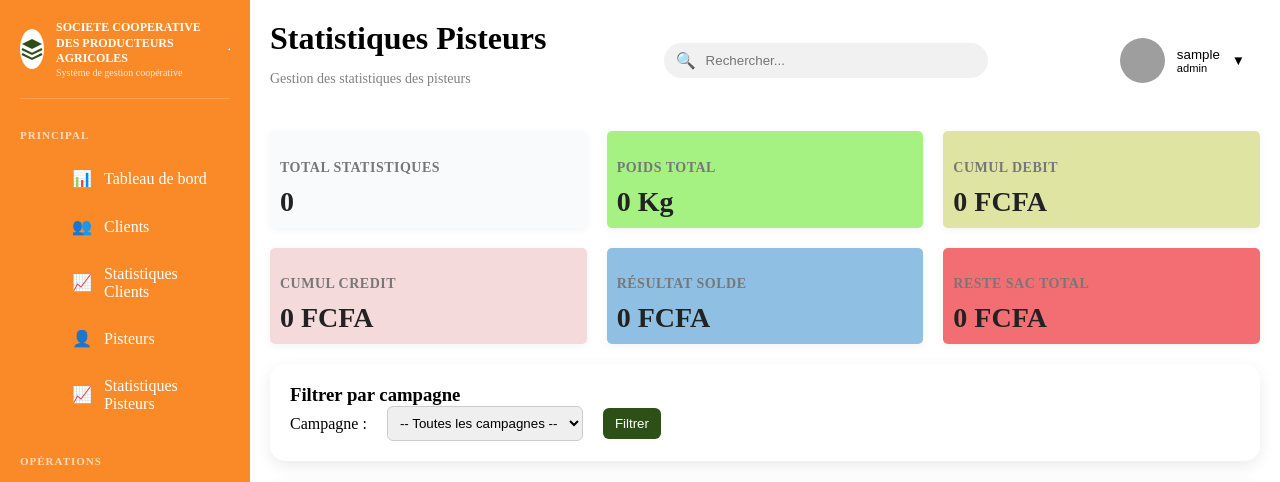
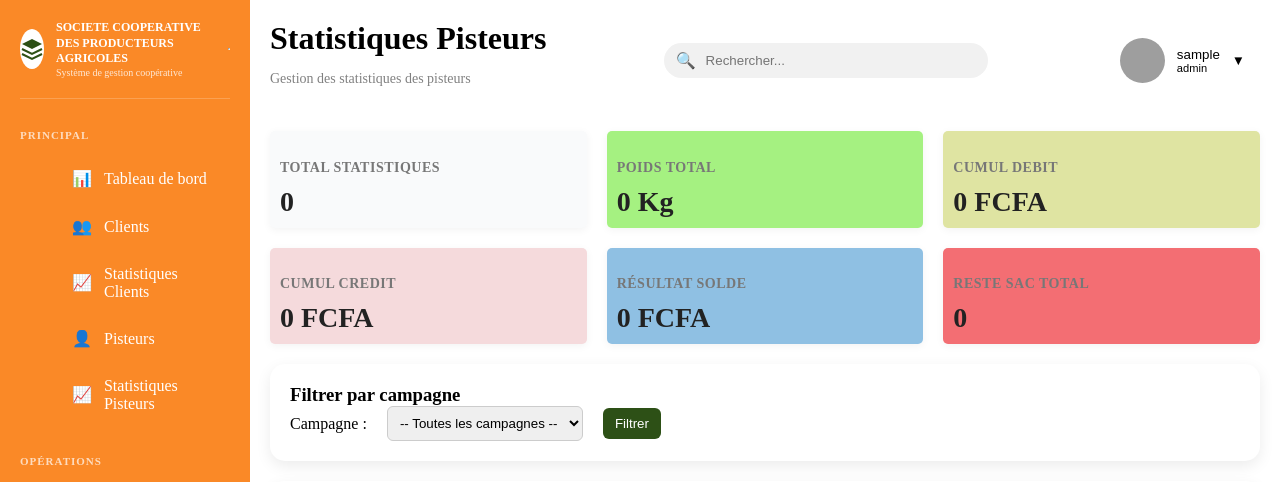
Before and after one commit to Siaka-imt/coopapp, a Flask app: page /pisteurs-statistiques in a window 1280 px wide. Shown: the top 482 px of the page. Run offline with Flask 3, Linux system fonts and the light colour scheme; the visitor is signed in with stand-in values (Sample User, id 1); data that the repository does not hold is empty; grey boxes are pictures that could not be loaded.

Commit message:
Mise à jour

```diff
--- a/templates/pisteurs-statistiques.html
+++ b/templates/pisteurs-statistiques.html
@@ -183,7 +183,7 @@
 
                 <div class="stat-card black">
                     <h4>Reste Sac total</h4>
-                    <p>{{ format_number(totals.sac) }} FCFA</p>
+                    <p>{{ format_number(totals.sac) }} </p>
                 </div>
 
             </div>
```
